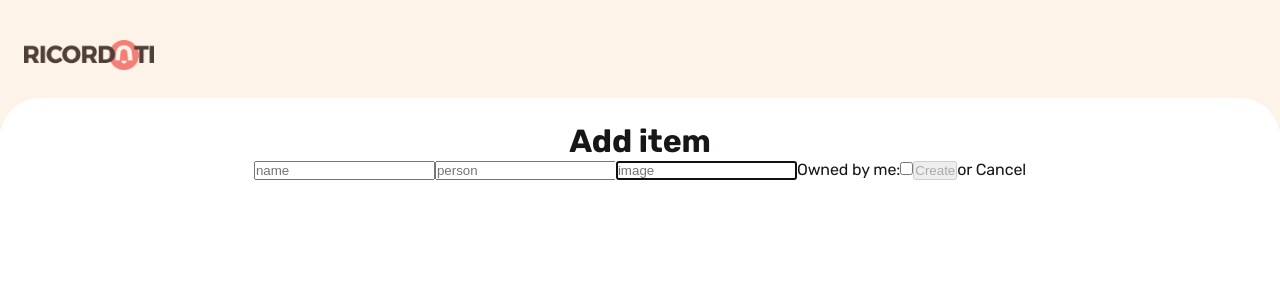
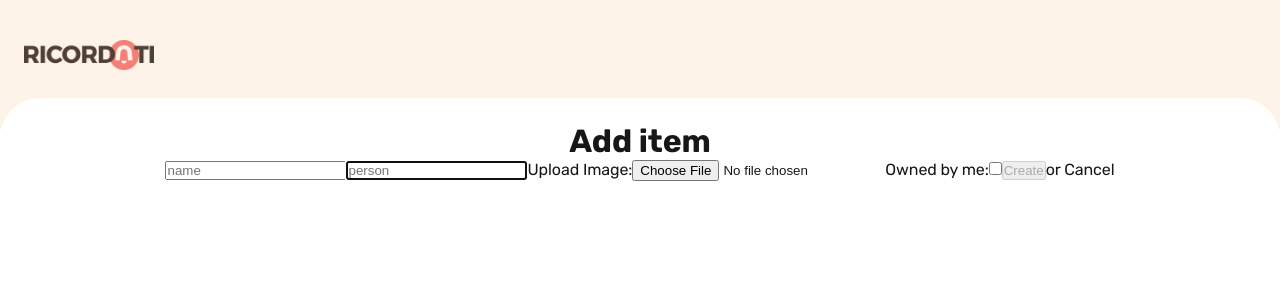
Before and after one commit to irenedeni/ricordati, a Next.js app: page /create in a window 1280 px wide. Shown: the top 300 px of the page. Built offline with nearby package versions, Linux system fonts and the light colour scheme.

Commit message:
solved storing and retrieving images :)))

```diff
--- a/src/pages/api/item/create.ts
+++ b/src/pages/api/item/create.ts
@@ -16,5 +16,5 @@ export default async function handle(
       image,
     },
   })
-  res.json(result)
+  res.status(200).json(result)
 }
--- a/src/pages/create.tsx
+++ b/src/pages/create.tsx
@@ -1,17 +1,17 @@
 import { useState } from 'react'
+import Router from 'next/router'
 import { Layout } from '@/components'
-import Router from 'next/router'
 
 export default function Create() {
   const [name, setName] = useState('')
   const [person, setPerson] = useState('')
-  const [image, setImage] = useState('')
   const [ownedByMe, setOwnedByMe] = useState(false)
+  const [selectedImage, setSelectedImage] = useState(null as any)
 
   const submitData = async (e: React.SyntheticEvent) => {
     e.preventDefault()
     try {
-      const body = { name, person, ownedByMe, image }
+      const body = { name, person, ownedByMe, image: selectedImage }
       await fetch('/api/item/create', {
         method: 'POST',
         headers: { 'Content-Type': 'application/json' },
@@ -20,6 +20,17 @@ export default function Create() {
       await Router.push('/')
     } catch (error) {
       console.error(error)
+    }
+  }
+
+  const handleImageChange = (e: any) => {
+    const file = e.target.files?.[0]
+    if (file) {
+      const reader = new FileReader()
+      reader.onloadend = () => {
+        setSelectedImage(reader.result)
+      }
+      reader.readAsDataURL(file)
     }
   }
 
@@ -42,19 +53,23 @@ export default function Create() {
             type="text"
             value={person}
           />
+          <label htmlFor="image">Upload Image:</label>
           <input
-            autoFocus
-            onChange={(e) => setImage(e.target.value)}
-            placeholder="image"
-            type="text"
-            value={image}
+            type="file"
+            id="image"
+            accept="image/*"
+            capture={true} // Enables the camera on mobile devices
+            onChange={handleImageChange}
           />
+          {selectedImage && <img src={selectedImage} alt="Uploaded" />}
           <label htmlFor="ownership">Owned by me:</label>
-          <input type="checkbox" checked={ownedByMe} onChange={() => setOwnedByMe(!ownedByMe)} />
+          <input
+            type="checkbox"
+            checked={ownedByMe}
+            onChange={() => setOwnedByMe(!ownedByMe)}
+          />
           <input disabled={!name || !person} type="submit" value="Create" />
-          <a onClick={() => Router.push('/')}>
-            or Cancel
-          </a>
+          <a onClick={() => Router.push('/')}>or Cancel</a>
         </form>
       </Layout>
     </>
--- a/src/styles/ItemCard.module.css
+++ b/src/styles/ItemCard.module.css
@@ -49,7 +49,7 @@
   display: flex;
   justify-content: space-between;
   align-items: center;
-  padding: 12px 1rem 10px 1rem;
+  padding: 12px 1rem;
   border-bottom-left-radius: var(--border-radius-s);
   border-bottom-right-radius: var(--border-radius-s);
 }
```
Also changed, not shown: 1 other file (tests, documents, lock files or other folders).
